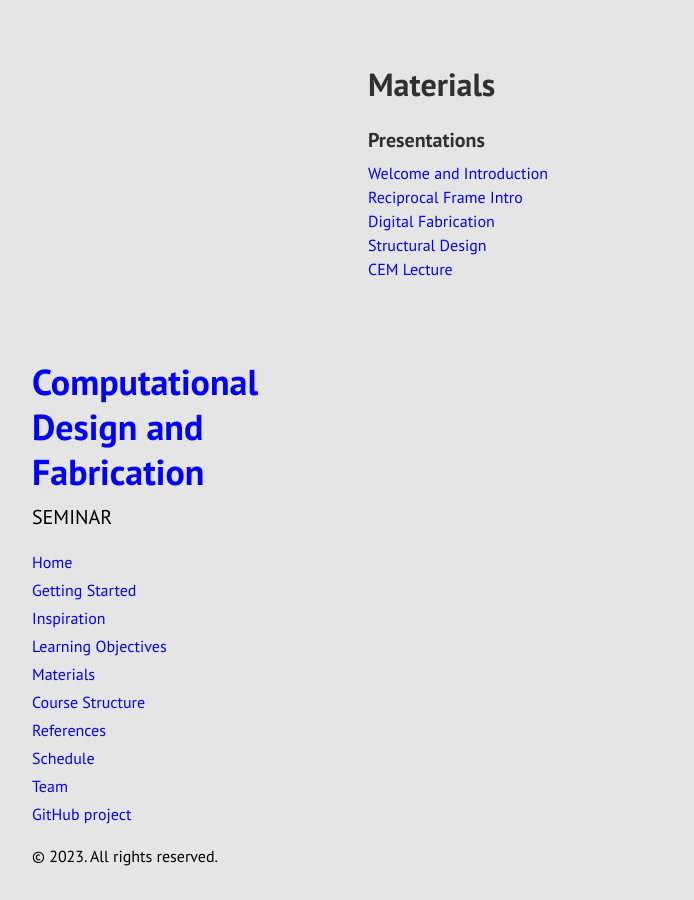
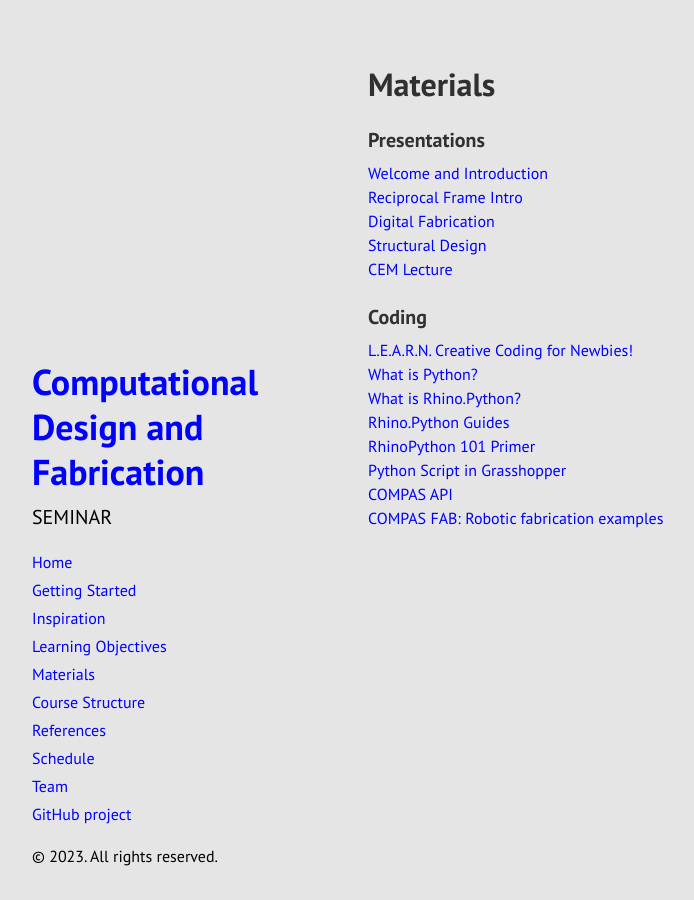
Before and after one commit to jckenny59/cdf_2023, a Jekyll site: the page built from docs/materials.md, in a window 1280 px wide. Shown: the whole page, without its empty margins (0-694 px from the left). Built offline with Jekyll 4.4.1, drawn with Linux system fonts in a browser that asks for light colours; Markdown is read by kramdown in place of the engine named in the settings.

Commit message:
Update materials.md

```diff
--- a/docs/materials.md
+++ b/docs/materials.md
@@ -14,3 +14,22 @@ title: Materials
 [Structural Design](https://github.com/augmentedfabricationlab/cdf_2023/blob/master/docs/pdfs/230505_CDF_StructuralDesign_PDAcunto.pdf)
 <br />
 [CEM Lecture](https://github.com/augmentedfabricationlab/cdf_2023/blob/master/docs/pdfs/221208_TE_CEM_Lecture_FChovghi.pdf)
+
+
+### Coding
+
+[L.E.A.R.N. Creative Coding for Newbies!](https://www.le-ar-n.org/)
+<br />
+[What is Python?](https://www.python.org/doc/essays/blurb/)
+<br />
+[What is Rhino.Python?](https://developer.rhino3d.com/guides/rhinopython/what-is-rhinopython/)
+<br />
+[Rhino.Python Guides](https://developer.rhino3d.com/guides/rhinopython/)
+<br />
+[RhinoPython 101 Primer](https://developer.rhino3d.com/guides/rhinopython/primer-101/)
+<br />
+[Python Script in Grasshopper](https://developer.rhino3d.com/guides/rhinopython/your-first-python-script-in-grasshopper/)
+<br />
+[COMPAS API](https://compas.dev/compas/latest/api/compas.html)
+<br />
+[COMPAS FAB: Robotic fabrication examples](https://gramaziokohler.github.io/compas_fab/latest/examples.html)
```
